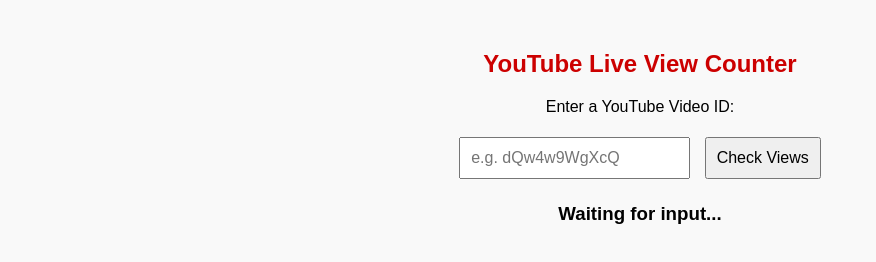
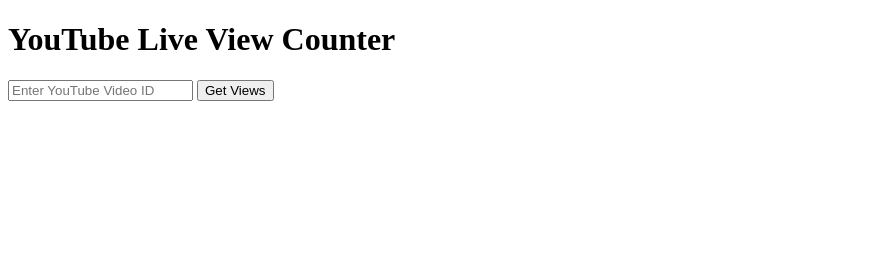
Before and after one commit to karan7821018004/YouTube-live-view-count-, a plain HTML site: page index.html in a window 1280 px wide. Shown: the whole page, without its empty margins (0-876 px from the left). Drawn offline with Linux system fonts and the light colour scheme.

Commit message:
Update index.html

```diff
--- a/index.html
+++ b/index.html
@@ -2,59 +2,36 @@
 <html lang="en">
 <head>
   <meta charset="UTF-8">
-  <meta name="viewport" content="width=device-width, initial-scale=1.0">
-  <title>YouTube Live View Counter</title>
-  <style>
-    body {
-      font-family: Arial, sans-serif;
-      text-align: center;
-      margin-top: 50px;
-      background-color: #f9f9f9;
-    }
-    input, button {
-      padding: 10px;
-      font-size: 16px;
-      margin: 5px;
-    }
-    h2 {
-      color: #cc0000;
-    }
-  </style>
+  <title>YouTube Live View Count</title>
 </head>
 <body>
-  <h2>YouTube Live View Counter</h2>
-  <p>Enter a YouTube Video ID:</p>
-  <input type="text" id="videoId" placeholder="e.g. dQw4w9WgXcQ">
-  <button onclick="getViewCount()">Check Views</button>
-  <h3 id="viewCount">Waiting for input...</h3>
+  <h1>YouTube Live View Counter</h1>
+  <input type="text" id="videoId" placeholder="Enter YouTube Video ID" />
+  <button onclick="getViews()">Get Views</button>
+  <p id="result"></p>
 
   <script>
-    async function getViewCount() {
-      const videoId = document.getElementById("videoId").value;
-      const apiKey = "YOUR_API_KEY"; // Replace with your actual YouTube Data API key
+    const apiKey = 'AIzaSyDtKcL9CLApLJJEaYyEIE9JDsj5VBDc1bs'
+
+    async function getViews() {
+      const videoId = document.getElementById('videoId').value;
+      const result = document.getElementById('result');
       const url = `https://www.googleapis.com/youtube/v3/videos?part=statistics&id=${videoId}&key=${apiKey}`;
 
       try {
-        const response = await fetch(url);
-        const data = await response.json();
+        const res = await fetch(url);
+        const data = await res.json();
 
-        if (data.items && data.items.length > 0) {
+        if (data.items.length > 0) {
           const views = data.items[0].statistics.viewCount;
-          document.getElementById("viewCount").innerText = `Views: ${views}`;
+          result.innerText = `Views: ${views}`;
         } else {
-          document.getElementById("viewCount").innerText = "Invalid Video ID or no data.";
+          result.innerText = 'Invalid Video ID or not found';
         }
-      } catch (error) {
-        console.error(error);
-        document.getElementById("viewCount").innerText = "Error fetching data.";
+      } catch (err) {
+        result.innerText = 'Error fetching data.';
       }
     }
-
-    // Optional: Auto-refresh every 5 seconds if a video ID is already entered
-    setInterval(() => {
-      const id = document.getElementById("videoId").value;
-      if (id) getViewCount();
-    }, 5000);
   </script>
 </body>
 </html>
```
